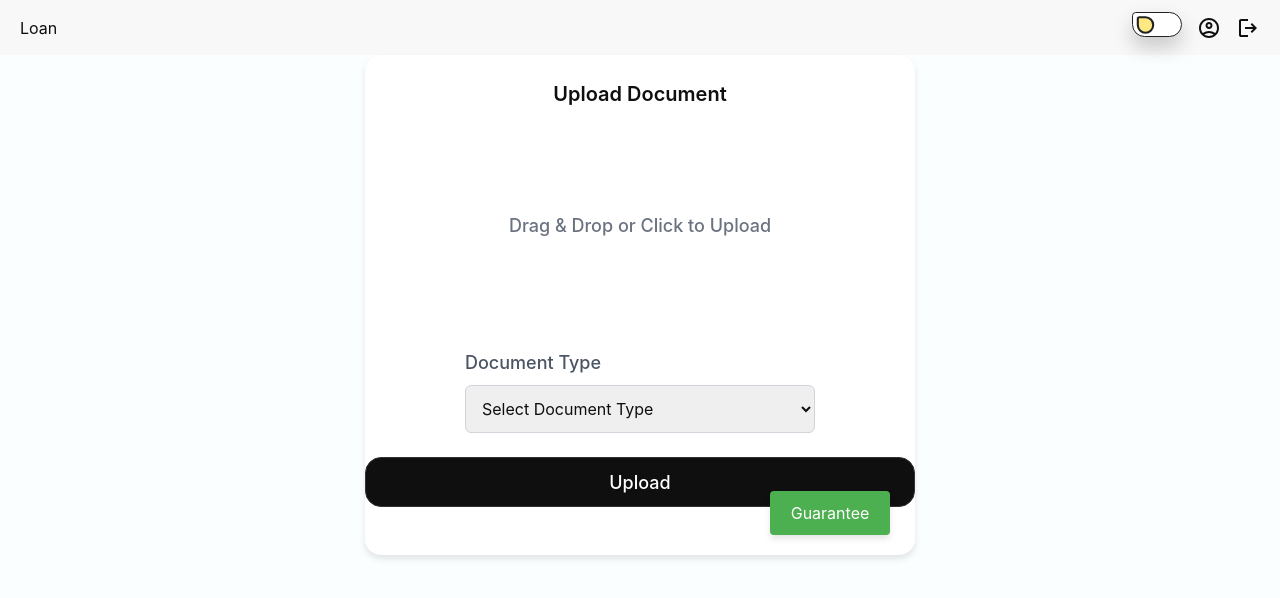
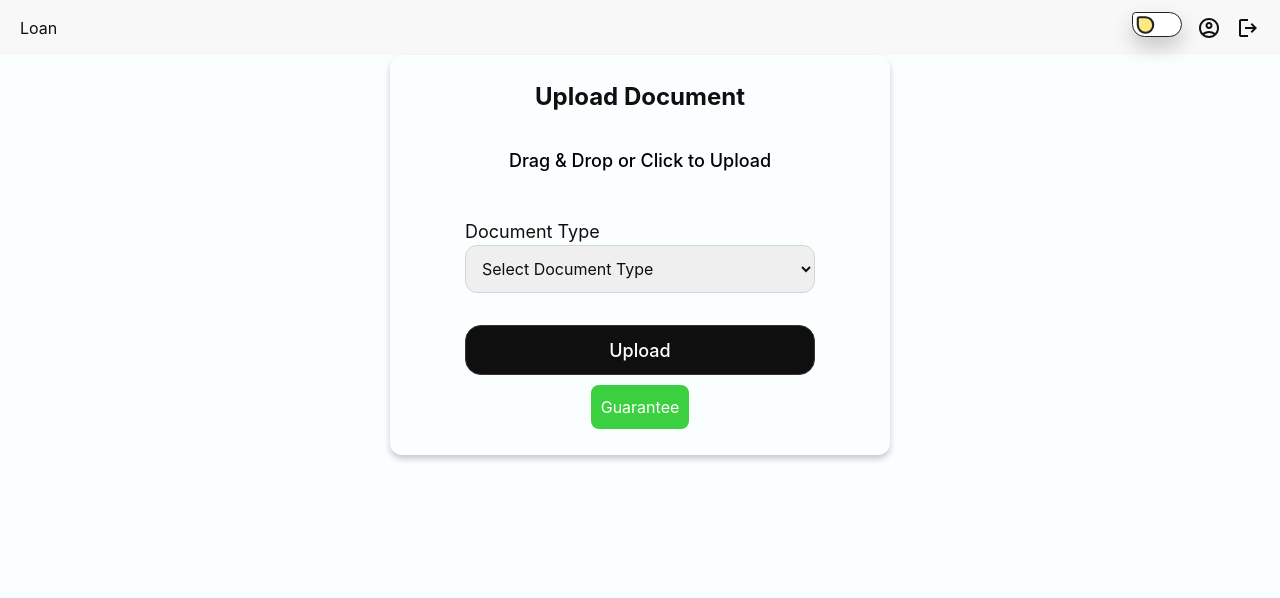
Before and after one commit to jkcsoftwaresllp/LoanApp_Client, a React (Vite) app: page /upload in a window 1280 px wide. Shown: the top 598 px of the page. Built offline with nearby package versions, Linux system fonts and the light colour scheme; sample sign-in values are in the browser's storage.

Commit message:
feat: add FileInput and DocumentTypeSelect components with new styles, implement CloseIcon, and enhance LoanForm with Loader

```diff
--- a/src/Styles/LoanForm.module.css
+++ b/src/Styles/LoanForm.module.css
@@ -1,15 +1,15 @@
 .container {
   position: relative;
-    width: 550px;
-    height: 500px;
+  width: 500px;
+  height: 420px;
   margin: 0 auto;
-    background-color: #ffffff;
+  background-color: #fbfefb;
   padding: 1.5rem;
   border-radius: 1rem;
   box-shadow: 0 4px 6px rgba(0, 0, 0, 0.1);
   display: flex;
   flex-direction: column;
-    justify-content: space-between;
+  gap: 10px;
   flex-shrink: 0;
   box-sizing: border-box;
 }
@@ -29,6 +29,7 @@
   font-weight: 600;
   margin-bottom: 1rem;
   text-align: center;
+  color: #0f0f0f;
 }
 
 .inputField {
@@ -36,24 +37,21 @@
 }
 
 .label {
-    font-size: 0.875rem;
-    font-weight: 500;
+  font-size: var(--font-size-medium);
+  color: #0f0f0f;
+  font-weight: var(--font-weight-light);
 }
 .input {
-    margin-top: 0.25rem;
   padding: 0.5rem;
   width: 100%;
-    border-radius: 0.375rem;
-    border: 1px solid #e5e7eb;
+  color: #0f0f0f;
+  border-radius: var(--border-radius-medium);
+  border: 1px solid #0f0f0f;
 }
-
-/* For styling the placeholder on date input */
-.input::-webkit-datetime-edit {
-    color: #b0b0b0; /* Lighter color for the placeholder text */
-}
-
-.input::-webkit-datetime-edit-text {
-    color: #b0b0b0; /* Lighter color for the placeholder text */
+.inputRow {
+  display: flex;
+  gap: 1rem; /* Adjust spacing between fields */
+  align-items: center; /* Align inputs properly */
 }
 
 .input::-webkit-calendar-picker-indicator {
@@ -73,13 +71,19 @@
 }
 
 .buttonSave {
-    background-color:#4CAF50;
+  background-color: #3ad03f;
   color: white;
-    padding: 0.5rem 1rem;
-    border-radius: 0.375rem;
+  padding: 10px;
   cursor: pointer;
-    width: 100%;
+  max-width: 120px;
   text-align: center;
+  overflow: hidden;
+  white-space: nowrap;
+  text-overflow: ellipsis;
+  border: none;
+  border-radius: var(--border-radius-small);
+
+  transition: background-color 0.3s ease-in-out;
 }
 
 .buttonSave:hover {
--- a/src/Styles/PageSlider.module.css
+++ b/src/Styles/PageSlider.module.css
@@ -1,34 +1,52 @@
 .container {
   position: relative;
-  width: 550px;
-  height: 500px;
+  width: 500px;
+  max-width: 100%;
+
+  height: 400px;
   margin: 0 auto;
-  background-color: #ffffff;
+  background-color: #fbfeff;
   padding: 1.5rem;
-  border-radius: 1rem;
-  box-shadow: 0 4px 6px rgba(0, 0, 0, 0.1);
+  border-radius: var(--border-radius-medium);
+  box-shadow: 0 4px 6px rgba(0, 0, 0, 0.2);
   display: flex;
   flex-direction: column;
-  justify-content: space-between;
+
   align-items: center;
   box-sizing: border-box;
 }
 
+.header {
+  color: #0f0f0f;
+  text-align: center;
+  display: flex;
+  justify-content: center;
+  align-items: center;
+}
+.errorMsg {
+  color: #e53e3e;
+  border: 1px solid #e53e3e;
+  padding: 10px;
+  margin-bottom: 1rem;
+  border-radius: 5px;
+  background-color: #fef2f2;
+}
+
 .toggleButton {
-  background-color: #4CAF50;
+  background-color: #3ad03f;
   color: white;
-  padding: 10px 0;
+  padding: 10px;
   cursor: pointer;
-  width: 120px;
+  max-width: 120px;
   text-align: center;
   overflow: hidden;
   white-space: nowrap;
   text-overflow: ellipsis;
   border: none;
-  border-radius: 4px;
-  box-shadow: 0 4px 6px rgba(0, 0, 0, 0.1);
+  border-radius: var(--border-radius-small);
+
   transition: background-color 0.3s ease-in-out;
-  position: absolute;
+
   bottom: 20px;
   right: 25px;
 }
@@ -39,7 +57,13 @@
 }
 
 .toggleButton:hover {
-  background-color: #1f4a21;
+  background-color: #2e7d32;
+}
+
+.buttonWrapper {
+  display: flex;
+  justify-content: center;
+  align-items: center;
 }
 
 .uploadButton {
@@ -47,7 +71,7 @@
   bottom: 20px;
   left: 25px;
   padding: 10px 0;
-  background-color: #4CAF50;
+  background-color: #4caf50;
   color: #ffffff;
   font-size: 16px;
   font-weight: bold;
--- a/src/components/common/assets.jsx
+++ b/src/components/common/assets.jsx
@@ -39,3 +39,17 @@ export const UserIcon = (
     />
   </svg>
 );
+
+export const CloseIcon = (
+  <svg
+    xmlns="http://www.w3.org/2000/svg"
+    height="24px"
+    viewBox="0 -960 960 960"
+    width="24px"
+  >
+    <path
+      fill="currentColor"
+      d="m336-280 144-144 144 144 56-56-144-144 144-144-56-56-144 144-144-144-56 56 144 144-144 144 56 56ZM480-80q-83 0-156-31.5T197-197q-54-54-85.5-127T80-480q0-83 31.5-156T197-763q54-54 127-85.5T480-880q83 0 156 31.5T763-763q54 54 85.5 127T880-480q0 83-31.5 156T763-197q-54 54-127 85.5T480-80Zm0-80q134 0 227-93t93-227q0-134-93-227t-227-93q-134 0-227 93t-93 227q0 134 93 227t227 93Zm0-320Z"
+    />
+  </svg>
+);
--- a/src/components/document/DocumentTypeSelect.jsx
+++ b/src/components/document/DocumentTypeSelect.jsx
@@ -1,3 +1,4 @@
+import style from "./style/File.module.css";
 export const DocumentTypeSelect = ({ value, onChange }) => {
   return (
     <div className="flex justify-center">
@@ -6,10 +7,7 @@ export const DocumentTypeSelect = ({ value, onChange }) => {
       <div className="w-full" style={{ maxWidth: "350px" }}>
         {" "}
         {/* Sets max-width and allows flexibility */}
-        <label
-          htmlFor="type"
-          className="block text-lg font-medium text-gray-600 mb-2"
-        >
+        <label htmlFor="type" className={style.fileName}>
           Document Type
         </label>
         <select
@@ -17,9 +15,8 @@ export const DocumentTypeSelect = ({ value, onChange }) => {
           name="type"
           value={value}
           onChange={onChange}
-          className="w-full p-3 border border-gray-300 rounded-md focus:outline-none focus:ring-2 focus:ring-blue-500"
+          className={style.select}
           required
-          style={{ width: "350px" }}
         >
           <option value="">Select Document Type</option>
           <option value="id_proof">ID Proof</option>
--- a/src/components/document/FileInput.jsx
+++ b/src/components/document/FileInput.jsx
@@ -1,5 +1,6 @@
 import React, { useRef } from "react";
-
+import style from "./style/File.module.css";
+import { CloseIcon } from "../../components/common/assets";
 export const FileInput = ({ file, onFileChange }) => {
   const fileInputRef = useRef(null);
 
@@ -24,8 +25,7 @@ export const FileInput = ({ file, onFileChange }) => {
 
   return (
     <div
-      className="relative p-8 rounded-md flex justify-center items-center hover:bg-[#f4f4f4] transition duration-300 cursor-pointer mx-auto"
-      style={{ width: "550px", height: "200px" }}
+      className={style.uploadBox}
       onClick={() => fileInputRef.current.click()}
       role="button"
     >
@@ -37,17 +37,17 @@ export const FileInput = ({ file, onFileChange }) => {
       />
       {file ? (
         <div className="flex justify-center items-center w-full text-center">
-          <p className="text-gray-700 truncate">{file.name}</p>
+          <p className={style.fileName}>{file.name}</p>
           <button
             type="button"
             onClick={handleClearFile}
-            className="absolute top-2 right-2 text-red-500"
+            className="absolute top-7 right-0 text-red-500"
           >
-            ❌
+            {CloseIcon}
           </button>
         </div>
       ) : (
-        <p className="text-gray-500">Drag & Drop or Click to Upload</p>
+        <p className="text-black">Drag & Drop or Click to Upload</p>
       )}
     </div>
   );
--- /dev/null
+++ b/src/components/document/style/File.module.css
@@ -0,0 +1,35 @@
+.uploadBox {
+  position: relative;
+  padding: 2rem; /* p-8 */
+
+  display: flex;
+  justify-content: center;
+  align-items: center;
+  transition: background-color 0.3s ease; /* transition duration-300 */
+  cursor: pointer;
+  margin-left: auto;
+  margin-right: auto;
+}
+
+.uploadBox:hover {
+  background-color: #f4f4f4;
+}
+
+.fileName {
+  color: #0f0f0f;
+  font-size: var(--font-size-medium);
+  padding-bottom: 5px;
+}
+
+.select {
+  width: 350px;
+  padding: 0.75rem;
+  border: 1px solid #d1d5db;
+  border-radius: var(--border-radius-medium);
+  outline: none;
+  color: #0f0f0f;
+}
+
+.select:focus {
+  box-shadow: 0 0 0 2px #3b82f6;
+}
--- a/src/hooks/useUpload.jsx
+++ b/src/hooks/useUpload.jsx
@@ -5,7 +5,7 @@ import { FileInput } from "../components/document/FileInput";
 import { DocumentTypeSelect } from "../components/document/DocumentTypeSelect";
 import { Button } from "../components/common/Button";
 import styles from "../Styles/PageSlider.module.css";
-
+import { showToast } from "../utils/toastUtils";
 const useUpload = ({ apiRoute, documentTypeOptions, buttonText }) => {
   const [file, setFile] = useState(null);
   const [documentType, setDocumentType] = useState("");
@@ -42,17 +42,17 @@ const useUpload = ({ apiRoute, documentTypeOptions, buttonText }) => {
     const token = localStorage.getItem("accessToken");
 
     if (!token) {
-      toast.error("No authentication token found.");
+      showToast("error", "No authentication token found.");
       return;
     }
 
     if (!file) {
-      toast.error("Please choose a file.");
+      showToast("error", "Please choose a file.");
       return;
     }
 
     if (!documentType) {
-      toast.error("Please specify the document type.");
+      showToast("error", "Please specify the document type.");
       return;
     }
 
@@ -76,15 +76,15 @@ const useUpload = ({ apiRoute, documentTypeOptions, buttonText }) => {
       const data = await response.json();
 
       if (response.ok) {
-        toast.success("File uploaded successfully!");
-        setFile(null); // Reset file input after success
-        setDocumentType(""); // Reset document type
+        showToast("success", "File uploaded successfully.");
+        setFile(null);
+        setDocumentType("");
       } else {
         setErrorMessage(data.message || "Upload failed. Please try again.");
       }
     } catch (error) {
       setErrorMessage("Error during file upload. Please try again.");
-      toast.error("Error during file upload. Please try again.");
+      showToast("error", "Error during file upload. Please try again.");
     } finally {
       setLoading(false);
     }
@@ -93,31 +93,11 @@ const useUpload = ({ apiRoute, documentTypeOptions, buttonText }) => {
   return (
     <div className="flex items-center justify-center">
       <div>
-        <h1
-          style={{
-            fontSize: "1.25rem",
-            fontWeight: "600",
-            marginBottom: "1rem",
-            textAlign: "center",
-          }}
-        >
-          {buttonText || "Upload Document"}
-        </h1>
+        <h1 className={styles.header}>{buttonText || "Upload Document"}</h1>
 
-        <form onSubmit={handleSubmit} className="space-y-6">
+        <form onSubmit={handleSubmit} className="space-y-3">
           {errorMessage && (
-            <div
-              style={{
-                color: "#e53e3e",
-                borderColor: "#e53e3e",
-                padding: "10px",
-                marginBottom: "1rem",
-                borderRadius: "5px",
-                backgroundColor: "#fef2f2",
-              }}
-            >
-              {errorMessage}
-            </div>
+            <div className={styles.errorMsg}>{errorMessage}</div>
           )}
 
           <FileInput file={file} onFileChange={handleFileChange} />
@@ -129,20 +109,17 @@ const useUpload = ({ apiRoute, documentTypeOptions, buttonText }) => {
           />
 
           {loading && (
-            <div
-              className="spinner"
-              style={{ textAlign: "center", paddingBottom: "1rem" }}
-            >
+            <div className="spinner" style={{ textAlign: "center" }}>
               <div className="spinner-border" role="status"></div> Uploading...
             </div>
           )}
-
-          <Button
-            text={loading ? "Uploading..." : buttonText || "Upload"}
-            type="submit"
-            className={`${styles.uploadButton}`}
-            disabled={loading}
-          />
+          <div className={styles.buttonWrapper}>
+            <Button
+              text={loading ? "Uploading..." : buttonText || "Upload"}
+              type="submit"
+              disabled={loading}
+            />
+          </div>
         </form>
       </div>
     </div>
--- a/src/pages/LoanForm.jsx
+++ b/src/pages/LoanForm.jsx
@@ -4,6 +4,7 @@ import { LoanContext } from "../context/LoanContext";
 import apiRequest from "../components/common/authApi";
 import styles from "../Styles/LoanForm.module.css";
 import { showToast } from "../utils/toastUtils";
+import { Loader } from "../components/common/Loader";
 
 const LoanForm = () => {
   const navigate = useNavigate();
@@ -73,7 +74,9 @@ const LoanForm = () => {
       {error && <div className={styles.error}>{error}</div>}
 
       {loading ? (
-        <div>Loading...</div>
+        <div>
+          <Loader />
+        </div>
       ) : (
         <>
           <div className={styles.inputField}>
@@ -95,7 +98,7 @@ const LoanForm = () => {
               className={styles.input}
             />
           </div>
-
+          <div className={styles.inputRow}>
             <div className={styles.inputField}>
               <label className={styles.label}>Frequency</label>
               <input
@@ -115,6 +118,7 @@ const LoanForm = () => {
                 className={styles.input}
               />
             </div>
+          </div>
 
           <div className={styles.buttonContainer}>
             <button onClick={handleSaveDraft} className={styles.buttonSave}>
```
Lines whose indentation alone changed are shown as unchanged.
